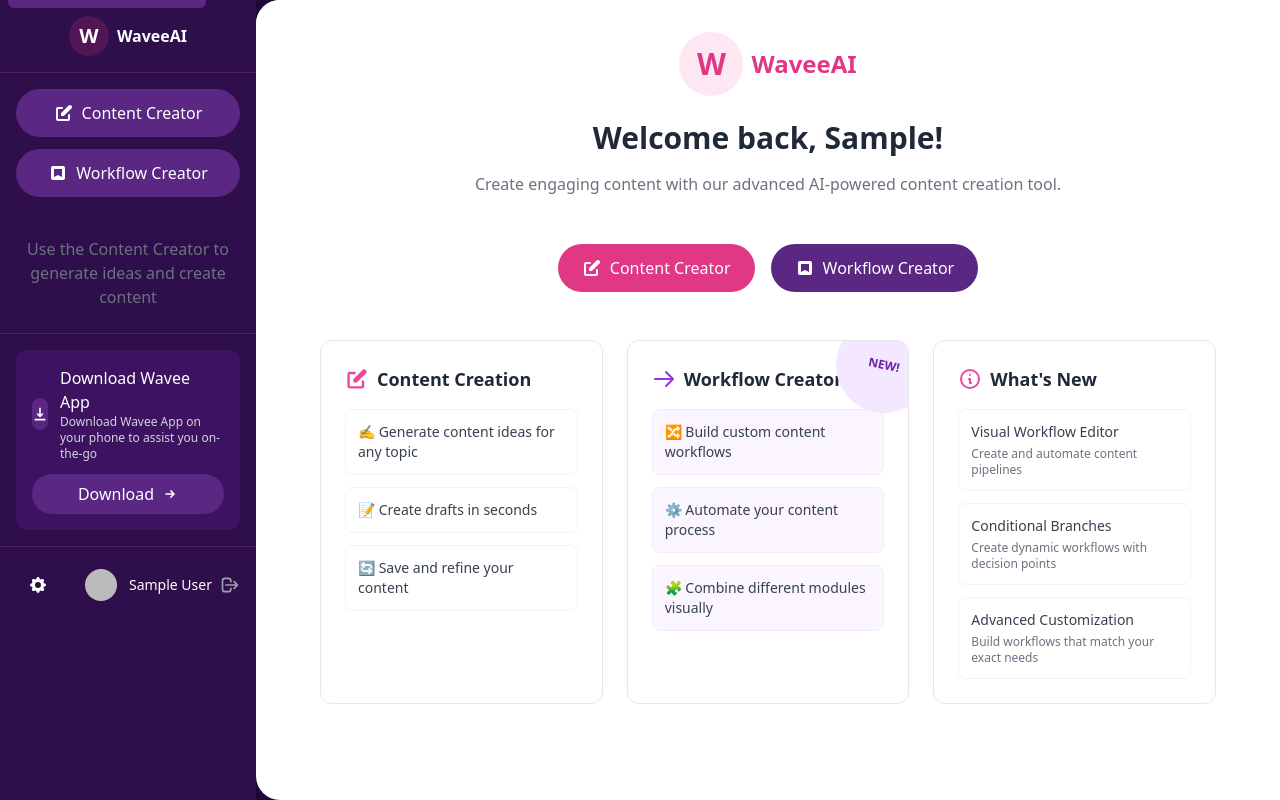
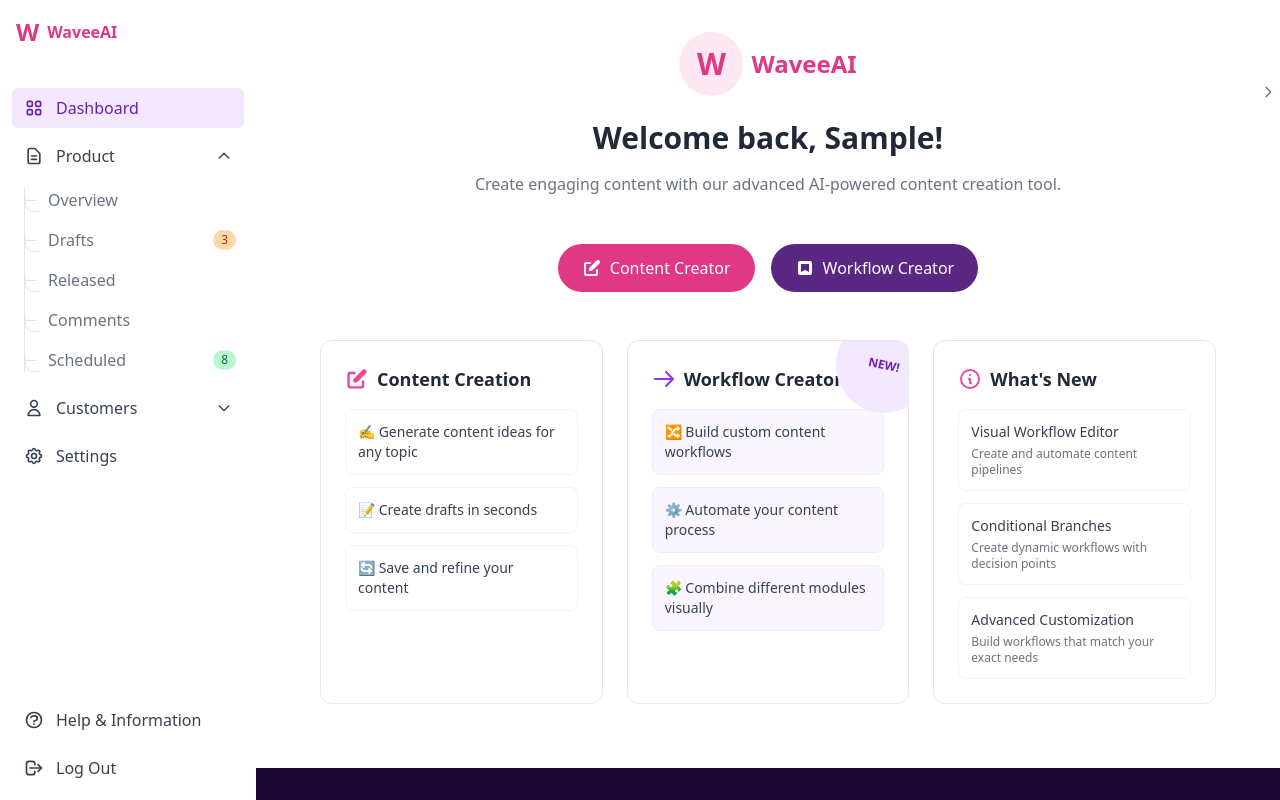
Before and after one commit to lapis-lazuli-lines/braindump, a React (Vite) app in the folder client/: page / in a window 1280 px wide. Built offline with nearby package versions, Linux system fonts and the light colour scheme; no server answers; sample sign-in values are in the browser's storage.

Commit message:
Making stuffs better

```diff
--- a/client/src/components/WaveeAI.tsx
+++ b/client/src/components/WaveeAI.tsx
@@ -4,8 +4,6 @@ import Sidebar from "./wavee/Sidebar";
 import WelcomeScreen from "./wavee/WelcomeScreen";
 import ContentCreator from "./wavee/ContentCreator";
 import WorkflowCreator from "./wavee/WorkflowCreator";
-import MobileHeader from "./wavee/MobileHeader";
-import SkipToContent from "@/components/common/SkipToContent";
 import { useAnnouncement } from "@/hooks/useAnnouncement";
 import { performance } from "@/utils/performance";
 
@@ -58,19 +56,13 @@ const WaveeAI: React.FC = () => {
 	return (
 		<>
 			<LiveRegion />
-			<SkipToContent targetId="main-content" />
 
-			<div className="flex h-screen bg-[#1e0936] text-gray-800 overflow-hidden">
+			<div className="flex h-screen bg-[#1e0936] overflow-hidden">
 				{/* Sidebar with role */}
-				<aside role="navigation" aria-label="Main Navigation" className={mobileMenuOpen ? "block z-30" : "hidden md:block"}>
-					<Sidebar visible={true} onContentCreator={openContentCreator} onWorkflowCreator={openWorkflowCreator} currentScreen={currentScreen} />
-				</aside>
+				<Sidebar visible={true} onContentCreator={openContentCreator} onWorkflowCreator={openWorkflowCreator} currentScreen={currentScreen} />
 
 				{/* Main Content */}
-				<main id="main-content" tabIndex={-1} className="flex-1 flex flex-col overflow-hidden bg-white rounded-l-3xl">
-					{/* Mobile Header */}
-					<MobileHeader onMenuToggle={toggleMobileMenu} isMenuOpen={mobileMenuOpen} />
-
+				<main className="flex-1 flex flex-col overflow-hidden bg-[#1e0936]">
 					{/* Content Area - Render based on current screen */}
 					<div className="flex-1 overflow-y-auto">{renderScreen()}</div>
 				</main>
--- a/client/src/components/wavee/Sidebar.tsx
+++ b/client/src/components/wavee/Sidebar.tsx
@@ -1,142 +1,240 @@
 // client/src/components/wavee/Sidebar.tsx
-import React from "react";
+import React, { useState } from "react";
 import { useAuthContext } from "@/contexts/AuthContext";
-import { useClerk } from "@clerk/clerk-react";
-import Logo from "@/components/common/Logo";
-import VisuallyHidden from "@/components/common/VisuallyHidden";
+import useLocalStorage from "@/hooks/useLocalStorage";
 
 interface SidebarProps {
-	visible: boolean;
+	visible?: boolean;
 	onContentCreator?: () => void;
 	onWorkflowCreator?: () => void;
 	currentScreen?: string;
 }
 
-const Sidebar: React.FC<SidebarProps> = ({ visible, onContentCreator, onWorkflowCreator, currentScreen }) => {
-	// Use auth context to get user data
-	const { userFullName, userImageUrl } = useAuthContext();
-	const { signOut } = useClerk();
+const Sidebar: React.FC<SidebarProps> = ({ visible = true, onContentCreator, onWorkflowCreator, currentScreen }) => {
+	const { signOut } = useAuthContext();
+	const [isCollapsed, setIsCollapsed] = useLocalStorage("sidebar-collapsed", false);
+	const [expandedSections, setExpandedSections] = useState<string[]>(["content"]);
 
-	// Function to get user initials
-	const getUserInitials = (): string => {
-		if (!userFullName) return "W";
-		return userFullName
-			.split(" ")
-			.map((name) => name[0])
-			.join("")
-			.toUpperCase()
-			.substring(0, 2);
+	const toggleCollapsed = () => {
+		setIsCollapsed(!isCollapsed);
 	};
 
-	const handleSignOut = async () => {
-		try {
-			await signOut();
-		} catch (error) {
-			console.error("Error signing out:", error);
-		}
+	const toggleSection = (sectionId: string) => {
+		setExpandedSections((prev) => (prev.includes(sectionId) ? prev.filter((id) => id !== sectionId) : [...prev, sectionId]));
 	};
 
+	const isActive = (screenName: string) => {
+		return currentScreen === screenName;
+	};
+
+	const isExpanded = (sectionId: string) => {
+		return expandedSections.includes(sectionId);
+	};
+
+	// Render curved connector for submenu items
+	const renderConnector = () => (
+		<>
+			<div className="absolute left-[-15px] top-1/2 h-px w-3 bg-gray-200"></div>
+			<div className="absolute left-[-15px] top-[calc(50%-4px)] h-4 w-4 border-b border-l border-gray-200 rounded-bl-lg"></div>
+		</>
+	);
+
 	return (
-		<nav className={`${visible ? "block" : "hidden"} md:block w-64 bg-[#2e0e4b] h-screen flex-shrink-0 flex flex-col z-20`} aria-label="Main Navigation">
-			{/* Logo */}
-			<div className="p-4 flex justify-center border-b border-[#4e2272]">
-				<Logo variant="white" size="md" />
+		<div className={`h-screen bg-white ${isCollapsed ? "w-16" : "w-64"} flex-shrink-0 transition-all duration-200 ${visible ? "block" : "hidden"}`}>
+			{/* Logo area */}
+			<div className="px-4 py-4 flex items-center">
+				<div className="text-[#e03885] font-bold flex items-center">
+					<span className="text-2xl mr-2">W</span>
+					{!isCollapsed && <span>WaveeAI</span>}
+				</div>
 			</div>
 
-			{/* Action Buttons */}
-			<div className="p-4 space-y-3">
-				{/* Content Creator Button */}
+			{/* Toggle button */}
+			<div className="absolute top-20 right-0 z-50">
 				<button
-					onClick={onContentCreator}
-					className={`w-full flex items-center justify-center gap-2 py-3 px-4 rounded-full transition-colors ${
-						currentScreen === "content" ? "bg-[#6b2f9c] text-white" : "bg-[#5a2783] hover:bg-[#6b2f9c] text-white"
-					}`}
-					aria-label="Open content creator"
-					aria-current={currentScreen === "content" ? "page" : undefined}>
-					<svg xmlns="http://www.w3.org/2000/svg" className="h-5 w-5" viewBox="0 0 20 20" fill="currentColor">
-						<path d="M17.414 2.586a2 2 0 00-2.828 0L7 10.172V13h2.828l7.586-7.586a2 2 0 000-2.828z" />
-						<path fillRule="evenodd" d="M2 6a2 2 0 012-2h4a1 1 0 010 2H4v10h10v-4a1 1 0 112 0v4a2 2 0 01-2 2H4a2 2 0 01-2-2V6z" clipRule="evenodd" />
+					onClick={toggleCollapsed}
+					className="p-1 rounded-full bg-white flex items-center justify-center text-gray-500 transition-colors hover:text-gray-700"
+					aria-label={isCollapsed ? "Expand sidebar" : "Collapse sidebar"}>
+					<svg
+						xmlns="http://www.w3.org/2000/svg"
+						className={`h-4 w-4 transition-transform ${!isCollapsed ? "rotate-180" : ""}`}
+						fill="none"
+						viewBox="0 0 24 24"
+						stroke="currentColor">
+						<path strokeLinecap="round" strokeLinejoin="round" strokeWidth={2} d="M15 19l-7-7 7-7" />
 					</svg>
-					<span>Content Creator</span>
-				</button>
-
-				{/* Workflow Creator Button */}
-				<button
-					onClick={onWorkflowCreator}
-					className={`w-full flex items-center justify-center gap-2 py-3 px-4 rounded-full transition-colors ${
-						currentScreen === "workflow" ? "bg-[#6b2f9c] text-white" : "bg-[#5a2783] hover:bg-[#6b2f9c] text-white"
-					}`}
-					aria-label="Open workflow creator"
-					aria-current={currentScreen === "workflow" ? "page" : undefined}>
-					<svg xmlns="http://www.w3.org/2000/svg" className="h-5 w-5" viewBox="0 0 20 20" fill="currentColor">
-						<path fillRule="evenodd" d="M3 5a2 2 0 012-2h10a2 2 0 012 2v10a2 2 0 01-2 2H5a2 2 0 01-2-2V5zm11 1H6v8l4-2 4 2V6z" clipRule="evenodd" />
-					</svg>
-					<span>Workflow Creator</span>
 				</button>
 			</div>
 
-			{/* Empty space where chat history was */}
-			<div className="flex-1 overflow-y-auto px-3">
-				<div className="py-6 text-center text-gray-500">
-					<p>Use the Content Creator to generate ideas and create content</p>
+			{/* Navigation items */}
+			<div className="mt-6 space-y-2 px-3">
+				{/* Dashboard */}
+				<div
+					className={`flex items-center px-3 py-2 rounded-md cursor-pointer ${isActive("welcome") ? "bg-purple-100 text-purple-800" : "text-gray-700 hover:bg-gray-100"}`}
+					onClick={() => {}}>
+					<svg xmlns="http://www.w3.org/2000/svg" className="h-5 w-5 mr-3" fill="none" viewBox="0 0 24 24" stroke="currentColor">
+						<path
+							strokeLinecap="round"
+							strokeLinejoin="round"
+							strokeWidth={2}
+							d="M4 6a2 2 0 012-2h2a2 2 0 012 2v2a2 2 0 01-2 2H6a2 2 0 01-2-2V6zM14 6a2 2 0 012-2h2a2 2 0 012 2v2a2 2 0 01-2 2h-2a2 2 0 01-2-2V6zM4 16a2 2 0 012-2h2a2 2 0 012 2v2a2 2 0 01-2 2H6a2 2 0 01-2-2v-2zM14 16a2 2 0 012-2h2a2 2 0 012 2v2a2 2 0 01-2 2h-2a2 2 0 01-2-2v-2z"
+						/>
+					</svg>
+					{!isCollapsed && <span>Dashboard</span>}
+				</div>
+
+				{/* Product (Replacing Content) */}
+				<div>
+					<div
+						className={`flex items-center justify-between px-3 py-2 rounded-md cursor-pointer ${
+							isActive("content") ? "bg-purple-100 text-purple-800" : "text-gray-700 hover:bg-gray-100"
+						}`}
+						onClick={() => toggleSection("content")}>
+						<div className="flex items-center">
+							<svg xmlns="http://www.w3.org/2000/svg" className="h-5 w-5 mr-3" fill="none" viewBox="0 0 24 24" stroke="currentColor">
+								<path
+									strokeLinecap="round"
+									strokeLinejoin="round"
+									strokeWidth={2}
+									d="M9 12h6m-6 4h6m2 5H7a2 2 0 01-2-2V5a2 2 0 012-2h5.586a1 1 0 01.707.293l5.414 5.414a1 1 0 01.293.707V19a2 2 0 01-2 2z"
+								/>
+							</svg>
+							{!isCollapsed && <span>Product</span>}
+						</div>
+						{!isCollapsed && (
+							<svg
+								xmlns="http://www.w3.org/2000/svg"
+								className={`h-4 w-4 transition-transform ${isExpanded("content") ? "rotate-180" : ""}`}
+								fill="none"
+								viewBox="0 0 24 24"
+								stroke="currentColor">
+								<path strokeLinecap="round" strokeLinejoin="round" strokeWidth={2} d="M19 9l-7 7-7-7" />
+							</svg>
+						)}
+					</div>
+
+					{isExpanded("content") && !isCollapsed && (
+						<div className="mt-1 relative pl-7">
+							{/* Vertical line for submenu */}
+							<div className="absolute left-3 top-2 bottom-2 w-px bg-gray-200"></div>
+
+							<div
+								className={`flex items-center py-2 px-2 rounded-md cursor-pointer relative ${
+									isActive("content") ? "bg-white text-purple-800 font-medium shadow-sm" : "text-gray-500 hover:bg-gray-100"
+								}`}
+								onClick={onContentCreator}>
+								{renderConnector()}
+								<span>Overview</span>
+							</div>
+
+							<div className="flex items-center justify-between py-2 px-2 rounded-md text-gray-500 hover:bg-gray-100 cursor-pointer relative">
+								{renderConnector()}
+								<span>Drafts</span>
+								<span className="text-xs font-medium bg-orange-200 text-orange-800 px-2 py-0.5 rounded-full">3</span>
+							</div>
+
+							<div className="flex items-center justify-between py-2 px-2 rounded-md text-gray-500 hover:bg-gray-100 cursor-pointer relative">
+								{renderConnector()}
+								<span>Released</span>
+							</div>
+
+							<div className="flex items-center justify-between py-2 px-2 rounded-md text-gray-500 hover:bg-gray-100 cursor-pointer relative">
+								{renderConnector()}
+								<span>Comments</span>
+							</div>
+
+							<div className="flex items-center justify-between py-2 px-2 rounded-md text-gray-500 hover:bg-gray-100 cursor-pointer relative">
+								{renderConnector()}
+								<span>Scheduled</span>
+								<span className="text-xs font-medium bg-green-200 text-green-800 px-2 py-0.5 rounded-full">8</span>
+							</div>
+						</div>
+					)}
+				</div>
+
+				{/* Customers (Replacing Workflows) */}
+				<div>
+					<div
+						className={`flex items-center justify-between px-3 py-2 rounded-md cursor-pointer ${
+							isActive("workflow") ? "bg-purple-100 text-purple-800" : "text-gray-700 hover:bg-gray-100"
+						}`}
+						onClick={() => toggleSection("workflows")}>
+						<div className="flex items-center">
+							<svg xmlns="http://www.w3.org/2000/svg" className="h-5 w-5 mr-3" fill="none" viewBox="0 0 24 24" stroke="currentColor">
+								<path strokeLinecap="round" strokeLinejoin="round" strokeWidth={2} d="M16 7a4 4 0 11-8 0 4 4 0 018 0zM12 14a7 7 0 00-7 7h14a7 7 0 00-7-7z" />
+							</svg>
+							{!isCollapsed && <span>Customers</span>}
+						</div>
+						{!isCollapsed && (
+							<svg
+								xmlns="http://www.w3.org/2000/svg"
+								className={`h-4 w-4 transition-transform ${isExpanded("workflows") ? "rotate-180" : ""}`}
+								fill="none"
+								viewBox="0 0 24 24"
+								stroke="currentColor">
+								<path strokeLinecap="round" strokeLinejoin="round" strokeWidth={2} d="M19 9l-7 7-7-7" />
+							</svg>
+						)}
+					</div>
+
+					{isExpanded("workflows") && !isCollapsed && (
+						<div className="mt-1 relative pl-7">
+							{/* Vertical line for submenu */}
+							<div className="absolute left-3 top-2 bottom-2 w-px bg-gray-200"></div>
+
+							<div
+								className={`flex items-center py-2 px-2 rounded-md cursor-pointer relative ${
+									isActive("workflow") ? "bg-white text-purple-800 font-medium shadow-sm" : "text-gray-500 hover:bg-gray-100"
+								}`}
+								onClick={onWorkflowCreator}>
+								{renderConnector()}
+								<span>Workflow Creator</span>
+							</div>
+
+							<div className="flex items-center py-2 px-2 rounded-md text-gray-500 hover:bg-gray-100 cursor-pointer relative">
+								{renderConnector()}
+								<span>Saved Workflows</span>
+							</div>
+
+							<div className="flex items-center py-2 px-2 rounded-md text-gray-500 hover:bg-gray-100 cursor-pointer relative">
+								{renderConnector()}
+								<span>Templates</span>
+							</div>
+						</div>
+					)}
+				</div>
+
+				{/* Settings */}
+				<div className="flex items-center px-3 py-2 rounded-md cursor-pointer text-gray-700 hover:bg-gray-100">
+					<svg xmlns="http://www.w3.org/2000/svg" className="h-5 w-5 mr-3" fill="none" viewBox="0 0 24 24" stroke="currentColor">
+						<path
+							strokeLinecap="round"
+							strokeLinejoin="round"
+							strokeWidth={2}
+							d="M10.325 4.317c.426-1.756 2.924-1.756 3.35 0a1.724 1.724 0 002.573 1.066c1.543-.94 3.31.826 2.37 2.37a1.724 1.724 0 001.065 2.572c1.756.426 1.756 2.924 0 3.35a1.724 1.724 0 00-1.066 2.573c.94 1.543-.826 3.31-2.37 2.37a1.724 1.724 0 00-2.572 1.065c-.426 1.756-2.924 1.756-3.35 0a1.724 1.724 0 00-2.573-1.066c-1.543.94-3.31-.826-2.37-2.37a1.724 1.724 0 00-1.065-2.572c-1.756-.426-1.756-2.924 0-3.35a1.724 1.724 0 001.066-2.573c-.94-1.543.826-3.31 2.37-2.37.996.608 2.296.07 2.572-1.065z"
+						/>
+						<path strokeLinecap="round" strokeLinejoin="round" strokeWidth={2} d="M15 12a3 3 0 11-6 0 3 3 0 016 0z" />
+					</svg>
+					{!isCollapsed && <span>Settings</span>}
 				</div>
 			</div>
 
-			{/* Download App - Still included */}
-			<div className="p-4 mt-auto border-t border-[#4e2272]">
-				<div className="bg-[#3d1261] p-4 rounded-xl">
-					<div className="flex items-center mb-3">
-						<div className="bg-[#5a2783] w-8 h-8 rounded-full flex items-center justify-center">
-							<svg xmlns="http://www.w3.org/2000/svg" className="h-4 w-4 text-white" viewBox="0 0 20 20" fill="currentColor">
+			{/* Bottom section - Help & Logout */}
+			<div className="absolute bottom-0 left-0 right-0 p-3 space-y-2">
+				<div className="flex items-center px-3 py-2 rounded-md cursor-pointer text-gray-700 hover:bg-gray-100">
+					<svg xmlns="http://www.w3.org/2000/svg" className="h-5 w-5 mr-3" fill="none" viewBox="0 0 24 24" stroke="currentColor">
 						<path
-									fillRule="evenodd"
-									d="M3 17a1 1 0 011-1h12a1 1 0 110 2H4a1 1 0 01-1-1zm3.293-7.707a1 1 0 011.414 0L9 10.586V3a1 1 0 112 0v7.586l1.293-1.293a1 1 0 111.414 1.414l-3 3a1 1 0 01-1.414 0l-3-3a1 1 0 010-1.414z"
-									clipRule="evenodd"
+							strokeLinecap="round"
+							strokeLinejoin="round"
+							strokeWidth={2}
+							d="M8.228 9c.549-1.165 2.03-2 3.772-2 2.21 0 4 1.343 4 3 0 1.4-1.278 2.575-3.006 2.907-.542.104-.994.54-.994 1.093m0 3h.01M21 12a9 9 0 11-18 0 9 9 0 0118 0z"
 						/>
 					</svg>
-						</div>
-						<div className="ml-3">
-							<h3 className="text-white font-medium">Download Wavee App</h3>
-							<p className="text-xs text-gray-300">Download Wavee App on your phone to assist you on-the-go</p>
-						</div>
-					</div>
-					<button
-						className="w-full bg-[#5a2783] hover:bg-[#6b2f9c] text-white py-2 px-4 rounded-full flex items-center justify-center gap-2 transition-colors"
-						aria-label="Download WaveeAI app">
-						<span>Download</span>
-						<svg xmlns="http://www.w3.org/2000/svg" className="h-4 w-4" viewBox="0 0 20 20" fill="currentColor">
-							<path
-								fillRule="evenodd"
-								d="M10.293 5.293a1 1 0 011.414 0l4 4a1 1 0 010 1.414l-4 4a1 1 0 01-1.414-1.414L12.586 11H5a1 1 0 110-2h7.586l-2.293-2.293a1 1 0 010-1.414z"
-								clipRule="evenodd"
-							/>
-						</svg>
-					</button>
-				</div>
+					{!isCollapsed && <span>Help & Information</span>}
 				</div>
 
-			{/* Settings and Profile - Updated with real user data */}
-			<div className="p-4 border-t border-[#4e2272]">
-				<div className="flex items-center justify-between">
-					<button className="p-3 rounded-lg hover:bg-[#3d1261] transition-colors" aria-label="Settings">
-						<svg xmlns="http://www.w3.org/2000/svg" className="h-5 w-5 text-white" viewBox="0 0 20 20" fill="currentColor">
-							<path
-								fillRule="evenodd"
-								d="M11.49 3.17c-.38-1.56-2.6-1.56-2.98 0a1.532 1.532 0 01-2.286.948c-1.372-.836-2.942.734-2.106 2.106.54.886.061 2.042-.947 2.287-1.561.379-1.561 2.6 0 2.978a1.532 1.532 0 01.947 2.287c-.836 1.372.734 2.942 2.106 2.106a1.532 1.532 0 012.287.947c.379 1.561 2.6 1.561 2.978 0a1.533 1.533 0 012.287-.947c1.372.836 2.942-.734 2.106-2.106a1.533 1.533 0 01.947-2.287c1.561-.379 1.561-2.6 0-2.978a1.532 1.532 0 01-.947-2.287c.836-1.372-.734-2.942-2.106-2.106a1.532 1.532 0 01-2.287-.947zM10 13a3 3 0 100-6 3 3 0 000 6z"
-								clipRule="evenodd"
-							/>
-						</svg>
-						<VisuallyHidden>Settings</VisuallyHidden>
-					</button>
-					<div className="flex items-center">
-						{userImageUrl ? (
-							<img src={userImageUrl} alt="Profile" className="h-8 w-8 rounded-full object-cover" />
-						) : (
-							<div className="h-8 w-8 rounded-full bg-[#5a2783] flex items-center justify-center text-sm font-medium text-white">{getUserInitials()}</div>
-						)}
-						<span className="ml-3 text-sm font-medium text-white">{userFullName || "User"}</span>
-						<button className="ml-2 text-gray-400 hover:text-gray-200" onClick={handleSignOut} aria-label="Sign out">
-							<svg xmlns="http://www.w3.org/2000/svg" className="h-5 w-5" fill="none" viewBox="0 0 24 24" stroke="currentColor">
+				<div className="flex items-center px-3 py-2 rounded-md cursor-pointer text-gray-700 hover:bg-gray-100" onClick={signOut}>
+					<svg xmlns="http://www.w3.org/2000/svg" className="h-5 w-5 mr-3" fill="none" viewBox="0 0 24 24" stroke="currentColor">
 						<path
 							strokeLinecap="round"
 							strokeLinejoin="round"
@@ -144,12 +242,10 @@ const Sidebar: React.FC<SidebarProps> = ({ visible, onContentCreator, onWorkflow
 							d="M17 16l4-4m0 0l-4-4m4 4H7m6 4v1a3 3 0 01-3 3H6a3 3 0 01-3-3V7a3 3 0 013-3h4a3 3 0 013 3v1"
 						/>
 					</svg>
-							<VisuallyHidden>Sign out</VisuallyHidden>
-						</button>
+					{!isCollapsed && <span>Log Out</span>}
 				</div>
 			</div>
 		</div>
-		</nav>
 	);
 };
 
--- /dev/null
+++ b/client/src/hooks/useLocalStorage.ts
@@ -0,0 +1,61 @@
+// client/src/hooks/useLocalStorage.ts
+import { useState, useEffect } from "react";
+
+function useLocalStorage<T>(key: string, initialValue: T): [T, (value: T | ((val: T) => T)) => void] {
+	// State to store our value
+	// Pass initial state function to useState so logic is only executed once
+	const [storedValue, setStoredValue] = useState<T>(() => {
+		if (typeof window === "undefined") {
+			return initialValue;
+		}
+
+		try {
+			// Get from local storage by key
+			const item = window.localStorage.getItem(key);
+			// Parse stored json or if none return initialValue
+			return item ? JSON.parse(item) : initialValue;
+		} catch (error) {
+			// If error also return initialValue
+			console.warn(`Error reading localStorage key "${key}":`, error);
+			return initialValue;
+		}
+	});
+
+	// Return a wrapped version of useState's setter function that persists the new value to localStorage
+	const setValue = (value: T | ((val: T) => T)) => {
+		try {
+			// Allow value to be a function so we have same API as useState
+			const valueToStore = value instanceof Function ? value(storedValue) : value;
+
+			// Save state
+			setStoredValue(valueToStore);
+
+			// Save to local storage
+			if (typeof window !== "undefined") {
+				window.localStorage.setItem(key, JSON.stringify(valueToStore));
+			}
+		} catch (error) {
+			// A more advanced implementation would handle the error case
+			console.warn(`Error setting localStorage key "${key}":`, error);
+		}
+	};
+
+	// Listen for changes to this localStorage value in other tabs/windows
+	useEffect(() => {
+		const handleStorageChange = (e: StorageEvent) => {
+			if (e.key === key && e.newValue) {
+				setStoredValue(JSON.parse(e.newValue));
+			}
+		};
+
+		if (typeof window !== "undefined") {
+			window.addEventListener("storage", handleStorageChange);
+			return () => window.removeEventListener("storage", handleStorageChange);
+		}
+		return undefined;
+	}, [key]);
+
+	return [storedValue, setValue];
+}
+
+export default useLocalStorage;
```
Lines whose indentation alone changed are shown as unchanged.
